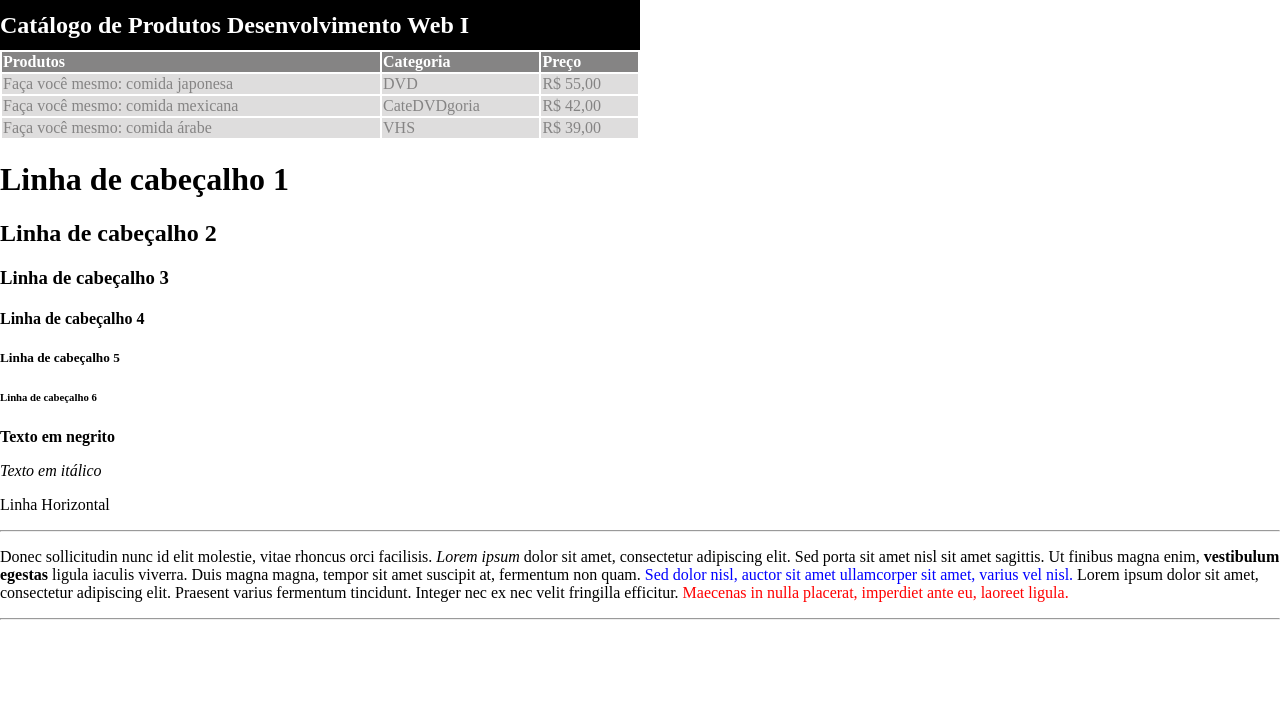
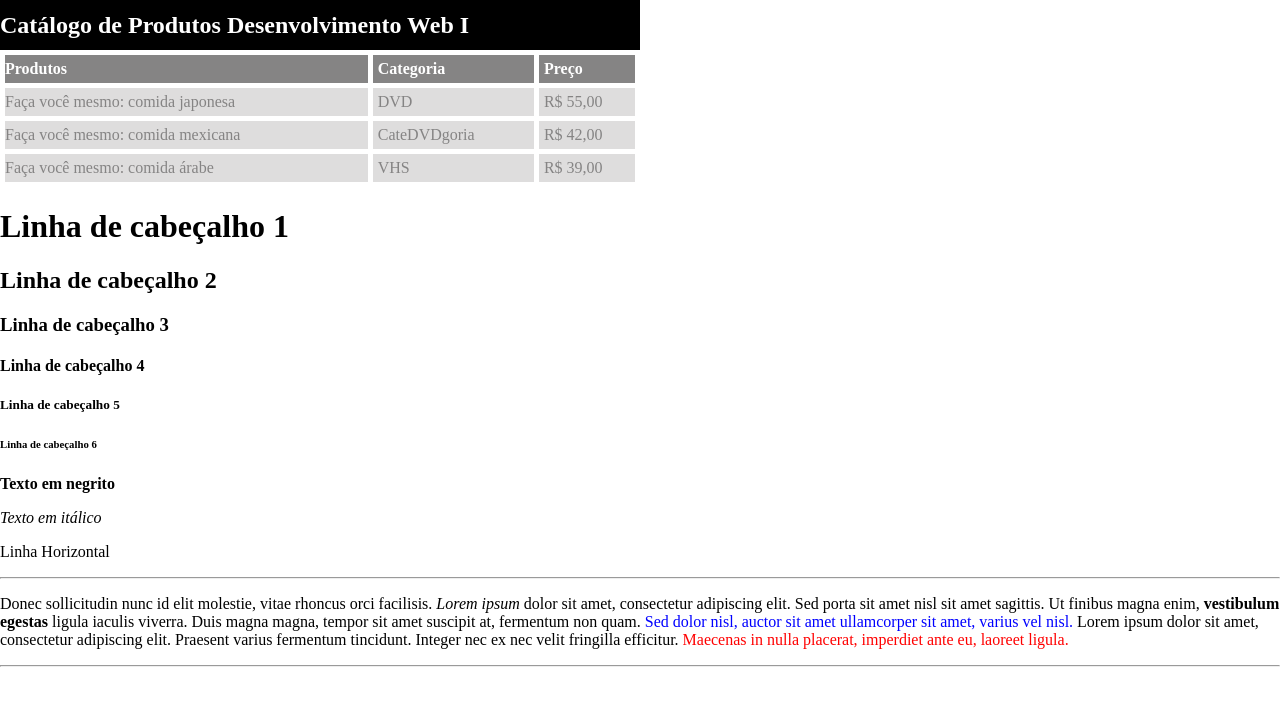
Before and after one commit to LaisaGarlini/LaisaGarlini.github.io, a plain HTML site: page index.html in a window 1280 px wide. Drawn offline with Linux system fonts and the light colour scheme.

Commit message:
Ajustes tabela

```diff
--- a/style.css
+++ b/style.css
@@ -19,14 +19,28 @@ table {
     width: 50%;
     justify-content: left;
     text-align: left;
+    border-collapse: separate;
+    border-spacing: 5px 5px;
 }
 
 th {
     background-color: rgb(133, 132, 132);
     color: white;
+    padding: 5px;
 }
 
 td {
     background-color: #dedddd;
     color: rgb(133, 132, 132);
+    padding: 5px;
 }
+
+th:first-child,
+td:first-child {
+  padding-left: 0;
+}
+
+th:last-child,
+td:last-child {
+  padding-right: 0;
+}
```
